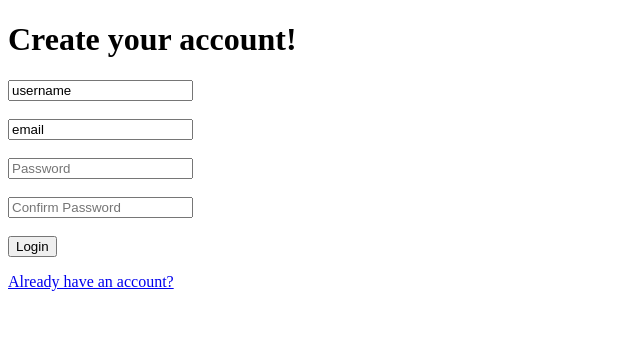
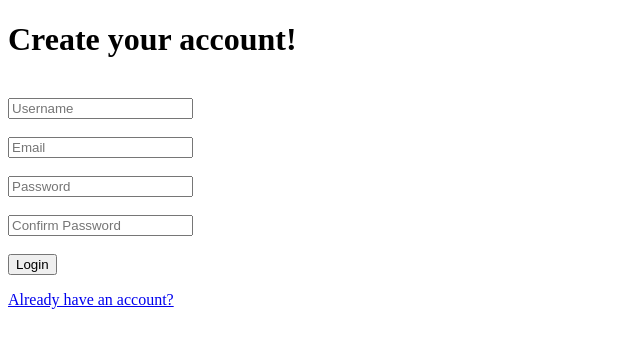
Before and after one commit to ketillkline/Price-Ping, a Django app: page /signup/ in a window 1280 px wide. Shown: the top 348 px of the page, without its empty margins (0-640 px from the left). Run offline with Django 5.2, Linux system fonts and the light colour scheme.

Commit message:
Added frontend error handling to signup.html; checked to see if an account already exists under specified credentials on backend

```diff
--- a/accounts/views/AuthViews.py
+++ b/accounts/views/AuthViews.py
@@ -33,24 +33,25 @@ def signup_view(request: HttpRequest):
         case "POST":
             username = request.POST.get("username").strip()
             email = request.POST.get("email").strip()
-            try:
-                validator = EmailValidator()
-                validator(email)
-            except ValidationError as e:
-                return render(request, template_name, {"errors": e, "username": username})
             password = request.POST.get("password")
             confirm_password = request.POST.get("confirm-password")
 
             if not username or not password or not confirm_password:
                 return render(request, template_name, {"errors": "Please fill in all required fields", "username": username,
                                                        "email": email})
+            try:
+                validator = EmailValidator()
+                validator(email)
+            except ValidationError as e:
+                return render(request, template_name, {"errors": e, "username": username})
 
             if password != confirm_password:
                 return render(request, template_name, {"errors": "Passwords must match", "username": username,
                                                        "email": email})
+            if User.objects.filter(username=username, email=email).exists():
+                return render(request, template_name, {"errors": f"Account under '{username}' already exists!"})
 
-
-            user = User.objects.create_user(username=username, password=password)
+            user = User.objects.create_user(username=username, password=password, email=email)
             return redirect("/login/")
 
 
--- a/templates/login.html
+++ b/templates/login.html
@@ -9,10 +9,8 @@
     <div class="contanier">
         <h1 id="login-header">Welcome!</h1>
         <div class="errors">
-            {% if errors %}
-                <{% for error in errors %}
-                    <li style="color:red;">⚠️ {{ error }}</li>
-                {% endfor %}>
+             {% if errors %}
+                <p style="color:red;">⚠️ {{ errors }}</p>
             {% endif %}
         </div><br>
          <form method="POST">
--- a/templates/recovery.html
+++ b/templates/recovery.html
@@ -10,9 +10,7 @@
     <h1 class="page-header">Let's Get Your Account Back!</h1>
      <div class="errors">
         {% if errors %}
-            <{% for error in errors %}
-                <li style="color:red;">⚠️ {{ error }}</li>
-            {% endfor %}>
+         <p style="color:red;">⚠️ {{ errors }}</p>
         {% endif %}
      </div><br>
     <form method="POST">
--- a/templates/reset.html
+++ b/templates/reset.html
@@ -9,10 +9,8 @@
 <div class="container">
     <h1 class="page-header">Let's Reset That Password!</h1>
     <div class="errors">
-        {% if errors %}
-            <{% for error in errors %}
-                <li style="color:red;">⚠️ {{ error }}</li>
-            {% endfor %}>
+         {% if errors %}
+            <p style="color:red;">⚠️ {{ errors }}</p>
         {% endif %}
     </div><br>
     <form method="POST">
--- a/templates/signup.html
+++ b/templates/signup.html
@@ -7,11 +7,16 @@
 <body>
     <div class="contanier">
         <h1 id="signup-header">Create your account!</h1>
+        <div class="errors">
+        {% if errors %}
+            <p style="color:red;">⚠️ {{ errors }}</p>
+        {% endif %}
+        </div><br>
         <form method="POST">
             {% csrf_token %}
             <div class="inputs">
-                <input type="text" name="username" placeholder="Username" value="username"><br><br>
-                <input type="email" name="email" placeholder="Email" value="email"><br><br>
+                <input type="text" name="username" placeholder="Username" value="{{ username }}"><br><br>
+                <input type="email" name="email" placeholder="Email" value="{{ email }}"><br><br>
                 <input type="password" name="password" placeholder="Password"><br><br>
                 <input type="password" name="confirm-password" placeholder="Confirm Password"><br><br>
             <div class="buttons-group">
```
